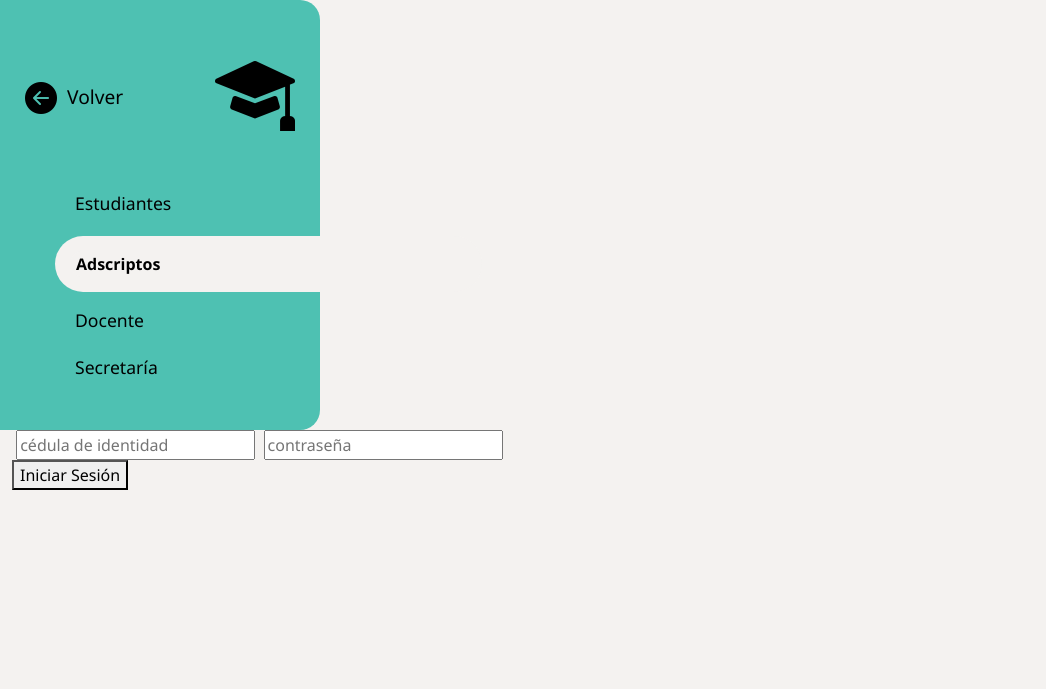
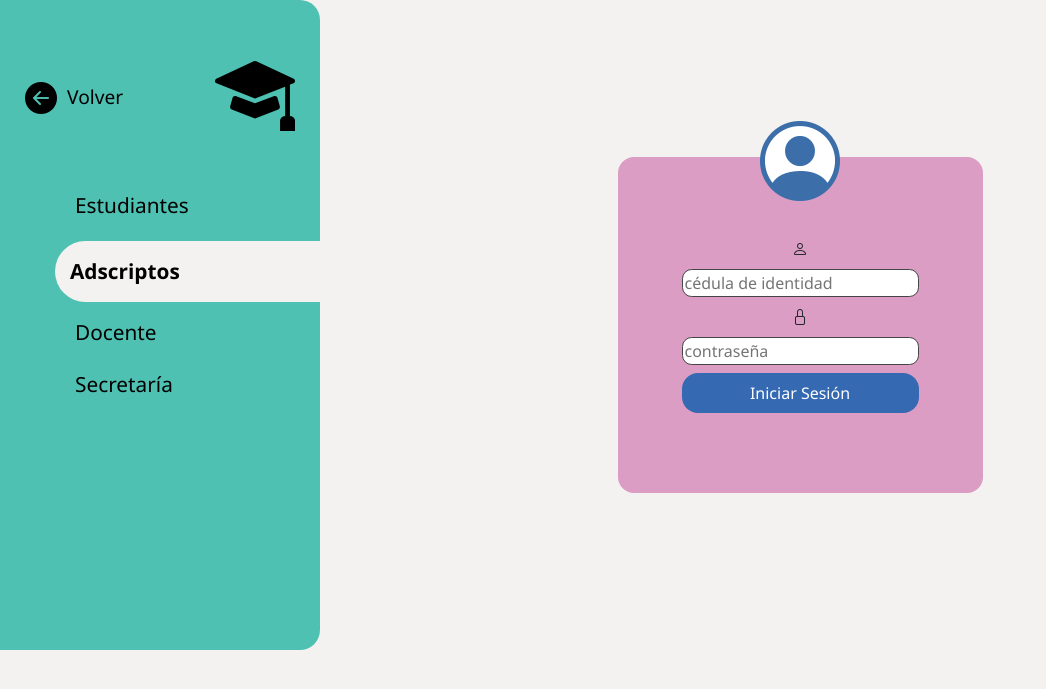
Before and after one commit to monzerratjh/C-C2025, a PHP site: page /adscriptos_log.html in a window 1280 px wide. Shown: the top 689 px of the page, without its empty margins (0-1046 px from the left). Run offline with PHP 8.4, Linux system fonts and the light colour scheme.

Commit message:
Avances LogIn

```diff
--- a/adscriptos_log.html
+++ b/adscriptos_log.html
@@ -27,30 +27,34 @@
         <i class="bi bi-mortarboard-fill icono-usuario"></i>  <!-- Boostrap iconos-->
       </div>
 
-      <button class="nav-opciones">Estudiantes</button>
-      <button class="fw-semibold seleccionado">Adscriptos</button>
-      <button class="nav-opciones">Docente</button>
-      <button class="nav-opciones">Secretaría</button>
+      <a href="estudiantes.html" class="nav-opciones">Estudiantes</a>
+      <a href="adscriptos_log.html" class="fw-semibold seleccionado">Adscriptos</a>
+      <a href="" class="nav-opciones">Docente</a>
+      <a href="" class="nav-opciones">Secretaría</a>
 
     </div>
 
-<main>
-    <section>
-        <form action="">
-            <div class="formulario">
-                <i class="fa-light fa-circle-user"></i>
+<main class="col-md-9 principal-estudiantes" >
+    <section class="seccion-form">
 
-                <label for="cedula"><i class="fa-light fa-user"></i></label>
-                <input type="number" placeholder="cédula de identidad" id="cedula" name="cedula" required>
+      <div class="icono-usuario-login">
+        <i class="bi bi-person-circle"></i>
+      </div>
 
-                <label for="password"><i class="fa-light fa-lock"></i></label>
-                <input type="password" placeholder="contraseña" id="password" name="password" required>
-            </div>
+
+      <form action="#" method="post" class="formulario">
+
+        <label for="cedula"><i class="bi bi-person"></i></label>
+        <input type="text" placeholder="cédula de identidad" id="cedula" name="cedula" required>
+
+        <label for="password"><i class="bi bi-lock"></i></i></label>
+        <input type="password" placeholder="contraseña" id="password" name="password" required>
 
         <button type="submit" id="boton">Iniciar Sesión</button>
-        </form>
+      </form>
+
     </section>
 </main>
-
+<script src="https://cdn.jsdelivr.net/npm/bootstrap@5.3.2/dist/js/bootstrap.bundle.min.js"></script>
 </body>
 </html>
--- a/style.css
+++ b/style.css
@@ -174,7 +174,7 @@ a {
 
 
     .nav-opciones{
-      font-size: 1.1rem;
+      font-size: 1.3rem;
       margin-bottom: 20px;
       margin-left: 30px;
       color: black;
@@ -186,6 +186,7 @@ a {
 
 
     .seleccionado{
+      font-size: 1.3rem;
       border-style: solid;
       border-color: #f4f2f0;
       border-width: 15px 400px 15px 15px;
@@ -247,3 +248,48 @@ a {
       color: gray;
       font-size: 1.2rem;
     }
+
+        /*PAGINA ADSCRIPTOS LOGIN*/
+
+    .seccion-form{
+      display: flex;
+      background-color: #db9dc3;
+      padding: 5rem 4rem;
+      border-radius: 1rem;
+    }
+
+    .icono-usuario-login {
+    position: absolute;
+    transform: translate(-50%, -50%);
+    width: 70px;
+    height: 70px;
+    display: flex;
+    align-items: center;
+    justify-content: center;
+    font-size: 5rem;
+    left: 50%;
+    z-index: 2;
+    color: #3c6fa9;
+    background-color: white;
+    border-radius: 40%; /*Sirve para que el backround  no sea cuadrado*/
+    top: 10rem;
+    }
+
+    .formulario{
+      display: flex;
+      flex-direction: column;
+      gap: 0.5rem;
+
+    }
+
+    .formulario input{
+      border-radius: 0.6rem;
+      border: 1px solid #454545;
+    }
+    .formulario button{
+      background-color: #3569b2;
+      border-radius: 1rem;
+      border: none;
+      padding: 0.5rem;
+      color: white;
+    }
```
Also changed, not shown: estudiantes.html (+4 -4 lines).
